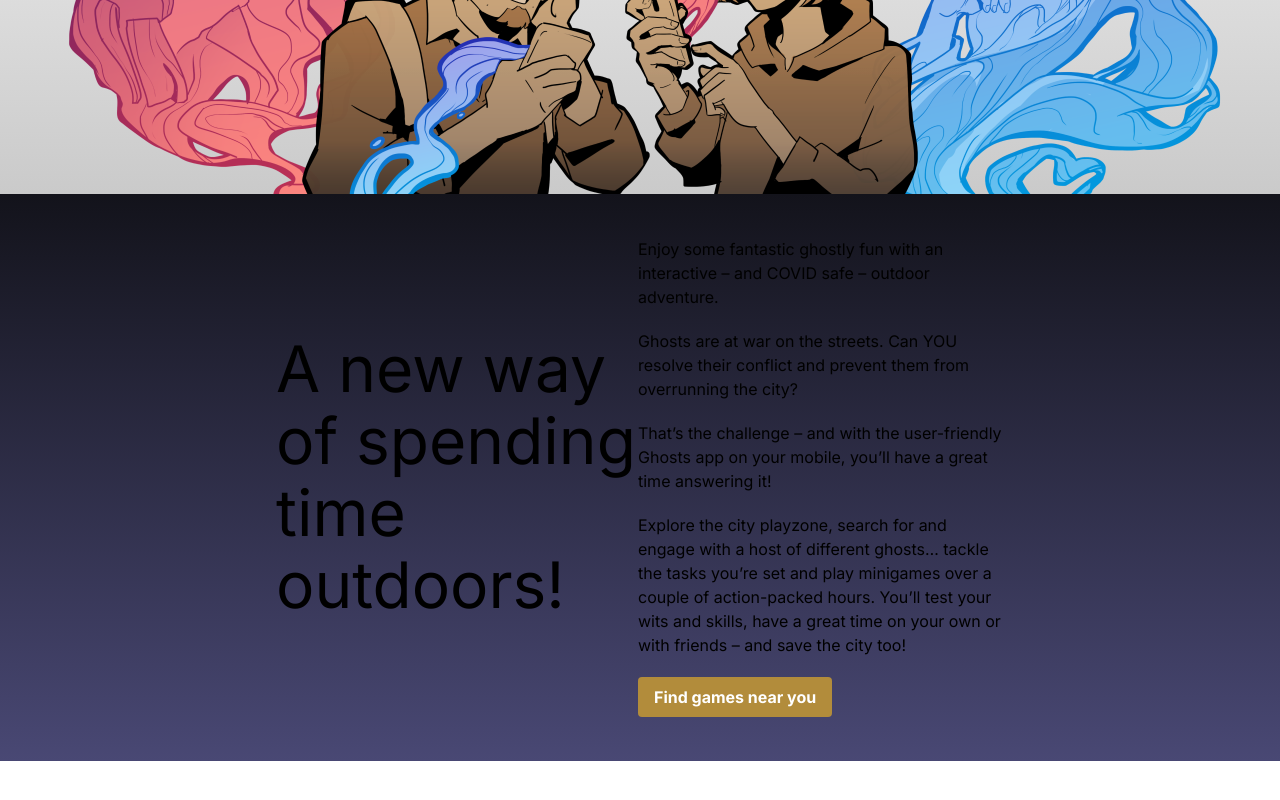
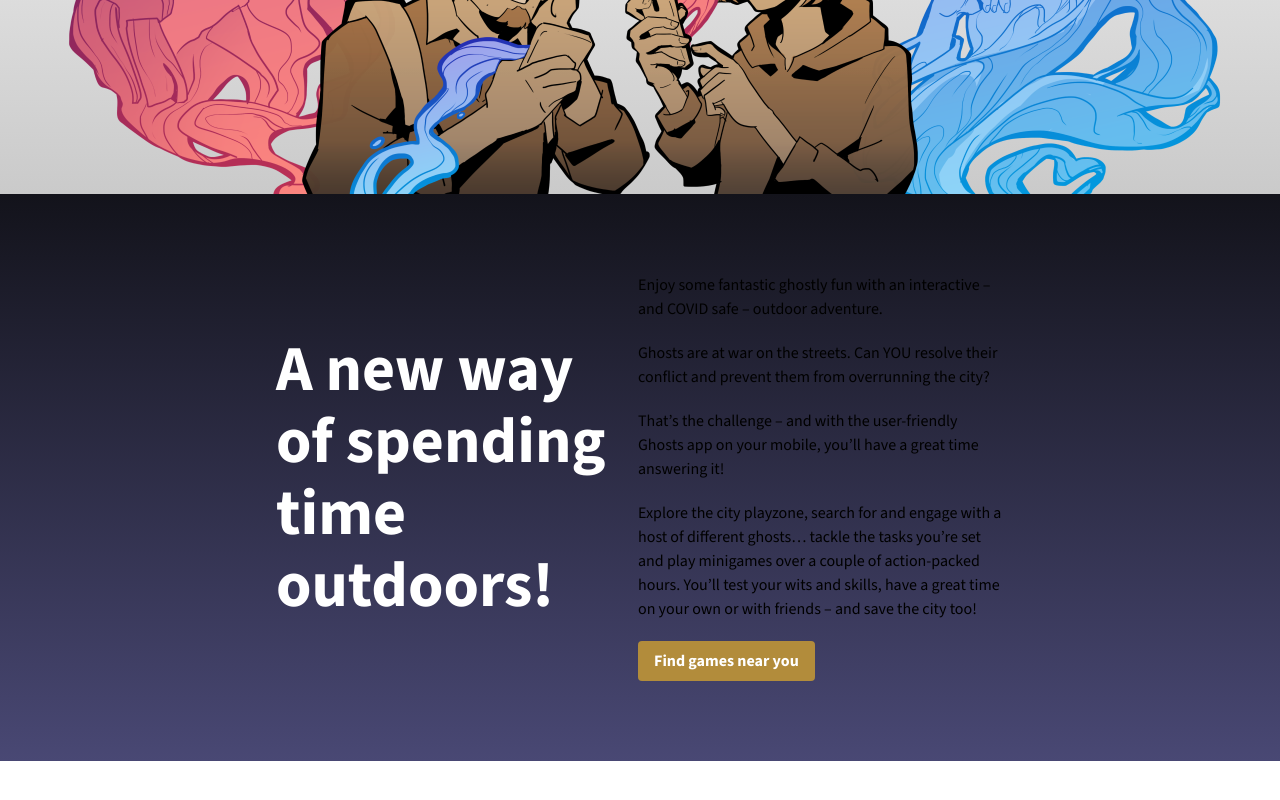
Before and after one commit to AurimasGaidys/wdg-website, a Next.js app: page / in a window 1280 px wide. Shown: the part 368-1168 px from the top of the page. Built offline with nearby package versions, Linux system fonts and the light colour scheme.

Commit message:
Fonts added.

```diff
--- a/src/app/page.tsx
+++ b/src/app/page.tsx
@@ -7,10 +7,14 @@ import { MainFeatures } from "@/components/molecules/mainFeatures";
 import { MainHero } from "@/components/molecules/mainHero";
 import { MainPlan } from "@/components/molecules/mainPlan";
 import { MainSeparator } from "@/components/molecules/mainSeparator";
+import { Source_Sans_3 } from "next/font/google";
 
+const sourceSans = Source_Sans_3({ subsets: ["latin"] });
 export default function Home() {
   return (
-    <main className="flex min-h-screen flex-col items-center justify-between">
+    <main
+      className={`flex min-h-screen flex-col items-center justify-between ${sourceSans.className}`}
+    >
       <MainHero />
       <MainAbout />
       <MainAboutUs />
--- a/src/components/atoms/featureCell.tsx
+++ b/src/components/atoms/featureCell.tsx
@@ -16,7 +16,7 @@ export const FeatureCell = ({ title, description }: IFeatureCell) => {
         height={54}
         priority
       />
-      <h3 className="text-[18px] leading-[24px] pt-[20px] pb-[5px]">{title}</h3>
+      <h3 className="text-[18px] leading-[24px] pt-[20px] pb-[5px] font-black uppercase">{title}</h3>
       <p className="text-[18px] leading-[22px]">{description}</p>
     </div>
   );
--- a/src/components/molecules/mainAbout.tsx
+++ b/src/components/molecules/mainAbout.tsx
@@ -3,7 +3,7 @@ import { PrimaryButton } from "../atoms/button";
 export const MainAbout = () => {
   return (
     <div className="flex flex-col md:flex-row bg-gradient-to-b from-[#13131B] to-[#494874] w-full items-center justify-center md:h-[567px] p-[40px]">
-      <h1 className="text-[64px] leading-[72px] max-w-[362px]">
+      <h1 className="text-[64px] leading-[72px] max-w-[362px] font-black text-white">
         A new way of spending time outdoors!
       </h1>
       <div className="max-w-[366px]">
--- a/src/components/molecules/mainAboutUs.tsx
+++ b/src/components/molecules/mainAboutUs.tsx
@@ -12,7 +12,7 @@ export const MainAboutUs = () => {
         priority
       />
       <div className="max-w-[366px] text-[#2E2924]">
-        <h2 className="text-[36px] leading-[45px] max-w-[362px] pb-[10px]">
+        <h2 className="text-[36px] leading-[45px] max-w-[362px] pb-[10px] font-black">
           Welcome to Why Does Games
         </h2>
         <p className="pb-[20px] text-[#2E2924]">
--- a/src/components/molecules/mainBottomCTA.tsx
+++ b/src/components/molecules/mainBottomCTA.tsx
@@ -14,7 +14,7 @@ export const MainBottomCTA = () => {
         priority
       />
       <div className="flex flex-col w-[366px] items-center">
-        <h2 className="text-[36px] leading-[45px] text-[#2E2924] text-center pb-[20px]">
+        <h2 className="text-[36px] leading-[45px] text-[#2E2924] text-center pb-[20px] font-black">
           Get into the action with Ghosts
         </h2>
         <PrimaryButton>FIND A GAME NEAR YOU</PrimaryButton>
--- a/src/components/molecules/mainPlan.tsx
+++ b/src/components/molecules/mainPlan.tsx
@@ -31,7 +31,7 @@ export const MainPlan = () => {
 
   return (
     <div className="flex flex-col items-center justify-center bg-white w-full md:h-[567px] space-x-[20px] p-[20px] md:p-[0]">
-      <h2 className="text-[36px] leading-[45px] pb-[10px] text-[#2E2924]">
+      <h2 className="text-[36px] leading-[45px] pb-[10px] text-[#2E2924] ">
         Your adventure begins here….
       </h2>
       <div className="flex flex-col md:flex-row items-center">
@@ -45,7 +45,7 @@ export const MainPlan = () => {
               height={85}
               priority
             />
-            <h3 className="text-[36px] leading-[24px] pt-[20px] pb-[5px] text-[#2E2924]">
+            <h3 className="text-[36px] leading-[24px] pt-[20px] pb-[5px] text-[#2E2924] font-black ">
               {x.title}
             </h3>
             <p className="text-[18px] leading-[22px] text-[#2E2924] text-center">
```
